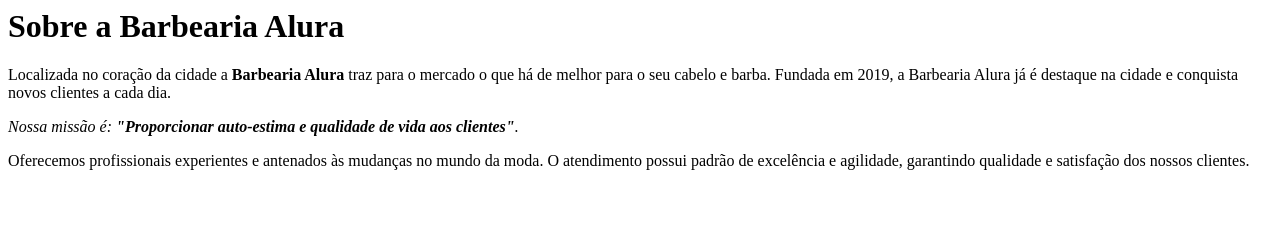
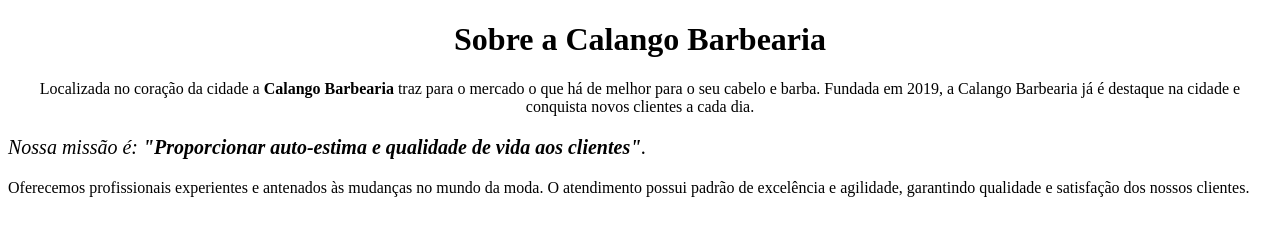
Before and after one commit to lgralll/lucas2tri, a plain HTML site: page index.html in a window 1280 px wide. Drawn offline with Linux system fonts and the light colour scheme.

Commit message:
Add files via upload

```diff
--- a/index.html
+++ b/index.html
@@ -1,10 +1,18 @@
-<h1> Sobre a Barbearia Alura</h1>
+<!DOCTYPE html>
+<html lang="pt-br">
+     <head>
+          <meta charset="UTF-8">
+          <title>Calango Barbearia</title>
+     </head>
+     <body>
+          <h1 style="text-align: center">Sobre a Calango Barbearia</h1>
 
+          <p style="text-align: center">Localizada no coração da cidade a <strong>Calango Barbearia</strong> traz para o mercado o que há de melhor para o seu cabelo e barba. Fundada em 2019,
+           a Calango Barbearia já é destaque na cidade e conquista novos clientes a cada dia.</p>
 
-<p></p>Localizada no coração da cidade a <strong>Barbearia Alura</strong> traz para o mercado o que há de melhor para o seu cabelo e barba. Fundada em 2019, a Barbearia Alura já é destaque na cidade e conquista novos clientes a cada dia.</p>
+          <p style="font-size: 20px; style ="text-align: center"><em>Nossa missão é: <strong>"Proporcionar auto-estima e qualidade de vida aos clientes"</strong>.</em></p>
 
-
-<p></p><em>Nossa missão é: <strong>"Proporcionar auto-estima e qualidade de vida aos clientes"</strong>.</em></p>
-
-
-<p></p>Oferecemos profissionais experientes e antenados às mudanças no mundo da moda. O atendimento possui padrão de excelência e agilidade, garantindo qualidade e satisfação dos nossos clientes.</p>
+          <p style="text-aline: center">Oferecemos profissionais experientes e antenados às mudanças no mundo da moda.
+           O atendimento possui padrão de excelência e agilidade, garantindo qualidade e satisfação dos nossos clientes.</p>
+     </body>
+ </html>
```
Also changed, not shown: 2 other files.
